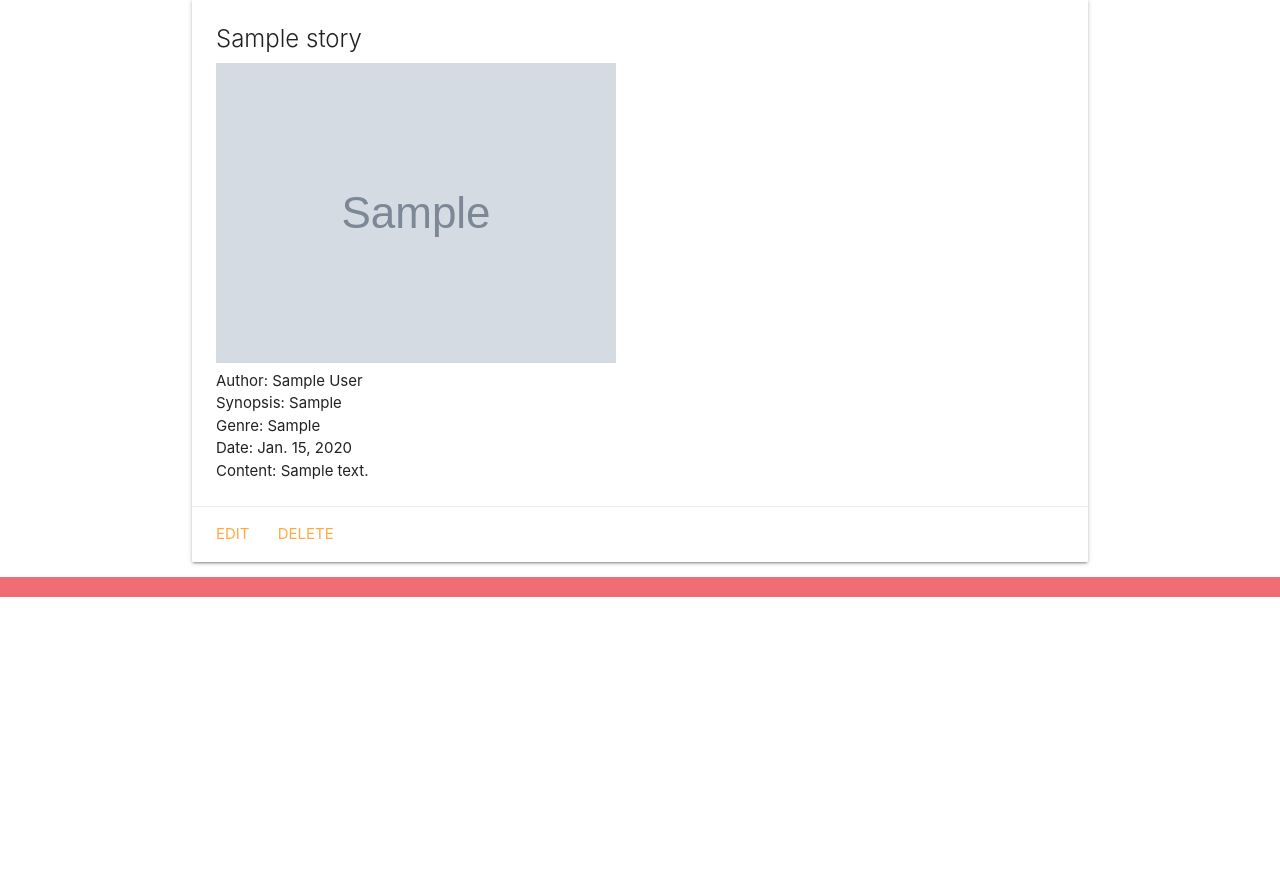
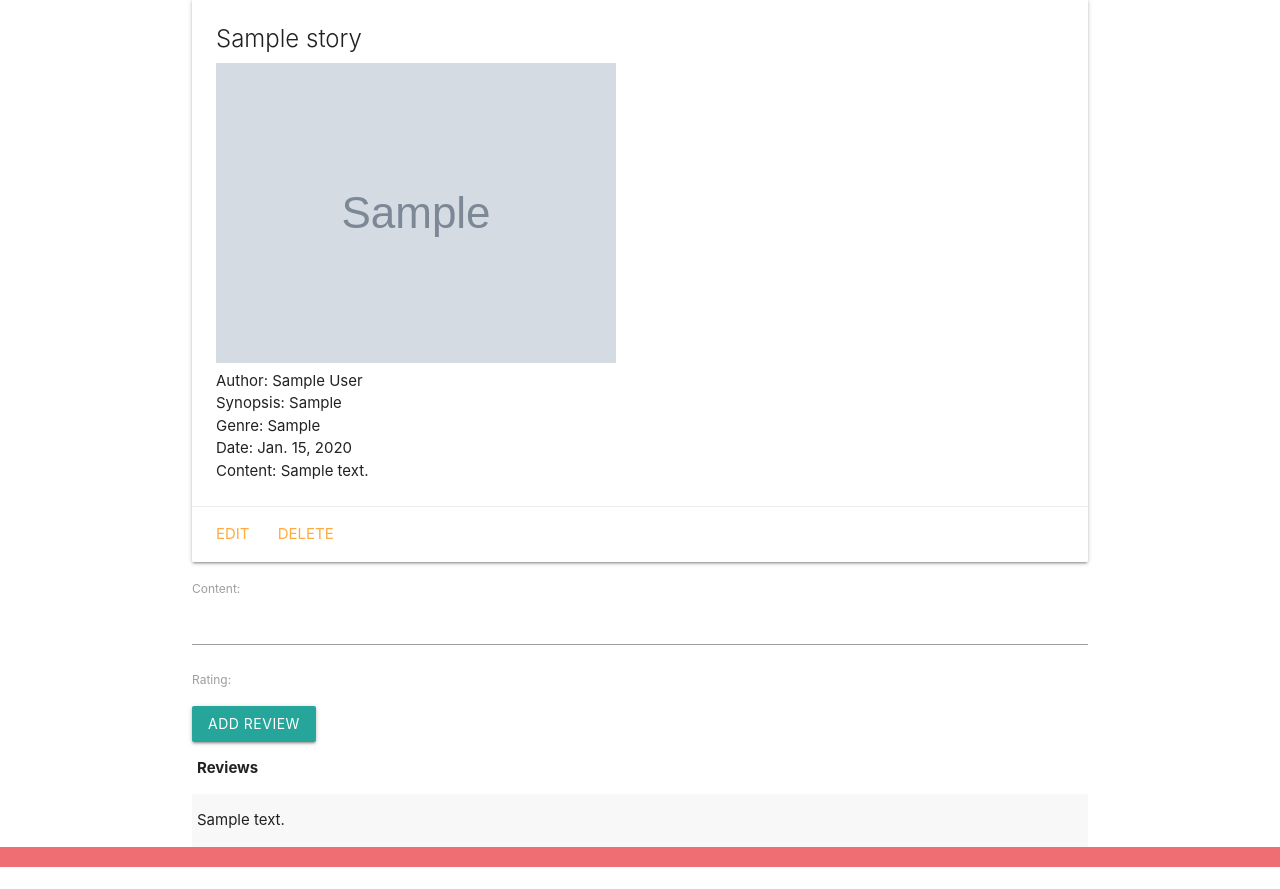
Before and after one commit to StuK359/shortlit, a Django app: page /stories/1/ in a window 1280 px wide. Shown: the part 201-1090 px from the top of the page. Before the commit the page ends 798 px from the top, so only its background shows below. Run offline with Django 3.2, Linux system fonts and the light colour scheme; tables that the repository leaves empty hold one stand-in row (values such as "Sample post"); grey boxes marked "Sample" are stand-in pictures.

Commit message:
Reviews are added and can be seen

```diff
--- /dev/null
+++ b/main_app/forms.py
@@ -0,0 +1,7 @@
+from django.forms import ModelForm
+from .models import Review
+
+class ReviewForm(ModelForm):
+    class Meta:
+        model = Review
+        fields = ['content', 'rating']
--- a/main_app/models.py
+++ b/main_app/models.py
@@ -25,6 +25,8 @@ class Story(models.Model):
   def get_absolute_url(self):
     return reverse('detail', kwargs={'story_id': self.id})
 
+  def __str__(self):
+    return self.title
 
 class Review(models.Model):
   created = models.DateTimeField(auto_now_add=True)
--- a/main_app/templates/stories/detail.html
+++ b/main_app/templates/stories/detail.html
@@ -18,6 +18,26 @@
             <a href="{% url 'stories_delete' story.id %}">Delete</a>
           </div>
 </div>
+<div class="col s6">
+    <!-- new code below -->
+    <form method="post" action="{% url 'add_review' story.id %}">
+      {% csrf_token %}
+      {{ review_form.as_p }}
+      <input type="submit" class="btn" value="Add Review">
+    </form>
+</div>
+<table class="striped">
+    <thead>
+      <tr><th>Reviews</th></tr>
+    </thead>
+    <tbody>
+      {% for review in story.review_set.all %}
+        <tr>
+          <td>{{review.content}}</td>
+        </tr>
+      {% endfor %}
+    </tbody>
+  </table>
 
 
 {% endblock %}
--- a/main_app/urls.py
+++ b/main_app/urls.py
@@ -9,4 +9,5 @@ urlpatterns = [
     path('stories/create/', views.StoryCreate.as_view(), name='stories_create'),
     path('stories/<int:pk>/update/', views.StoryUpdate.as_view(), name='stories_update'),
     path('stories/<int:pk>/delete/', views.StoryDelete.as_view(), name='stories_delete'),
+    path('stories/<int:story_id>/add_review/', views.add_review, name='add_review'),
 ]
--- a/main_app/views.py
+++ b/main_app/views.py
@@ -1,6 +1,7 @@
-from django.shortcuts import render
+from django.shortcuts import render, redirect
 from django.views.generic.edit import CreateView, UpdateView, DeleteView
-from .models import Story
+from .models import Story, Review
+from .forms import ReviewForm
 
 # Add the following import
 from django.http import HttpResponse
@@ -20,8 +21,10 @@ def stories_index(request):
 
 def stories_detail(request, story_id):
     story = Story.objects.get(id=story_id)
+    review_form = ReviewForm()
     return render(request, 'stories/detail.html', {
-        'story': story
+       'story': story,
+       'review_form': review_form,
     })
 
 class StoryCreate(CreateView):
@@ -37,3 +40,11 @@ class StoryUpdate(UpdateView):
 class StoryDelete(DeleteView):
     model = Story
     success_url = '/stories/'
+
+def add_review(request, story_id):
+    form = ReviewForm(request.POST)
+    if form.is_valid():
+      new_review = form.save(commit = False)
+      new_review.story_id = story_id
+      new_review.save()
+    return redirect('detail', story_id=story_id)
```
Also changed, not shown: shortlit/main_app/views.py (added, +18 -0 lines).
